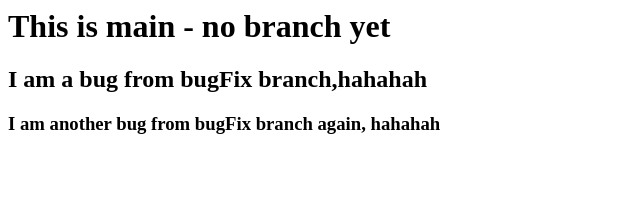
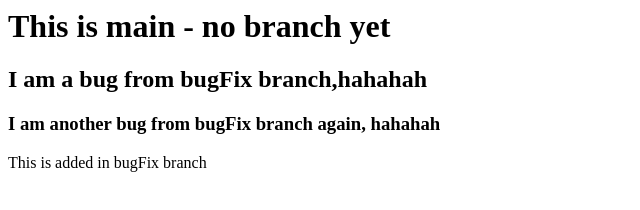
Before and after one commit to Jiawen-Wang06/GitLearningProject, a plain HTML site: page index.html in a window 1280 px wide. Shown: the whole page, without its empty margins (0-640 px from the left). Drawn offline with Linux system fonts and the light colour scheme.

Commit message:
Added p in bugFix branch

```diff
--- a/index.html
+++ b/index.html
@@ -11,6 +11,10 @@
     <h1>This is main - no branch yet</h1>
     <h2>I am a bug from bugFix branch,hahahah</h2>
     <h3>I am another bug from bugFix branch again, hahahah</h3>
+
+
+
+    <p>This is added in bugFix branch</p>
 </body>
 
 </html>
```
